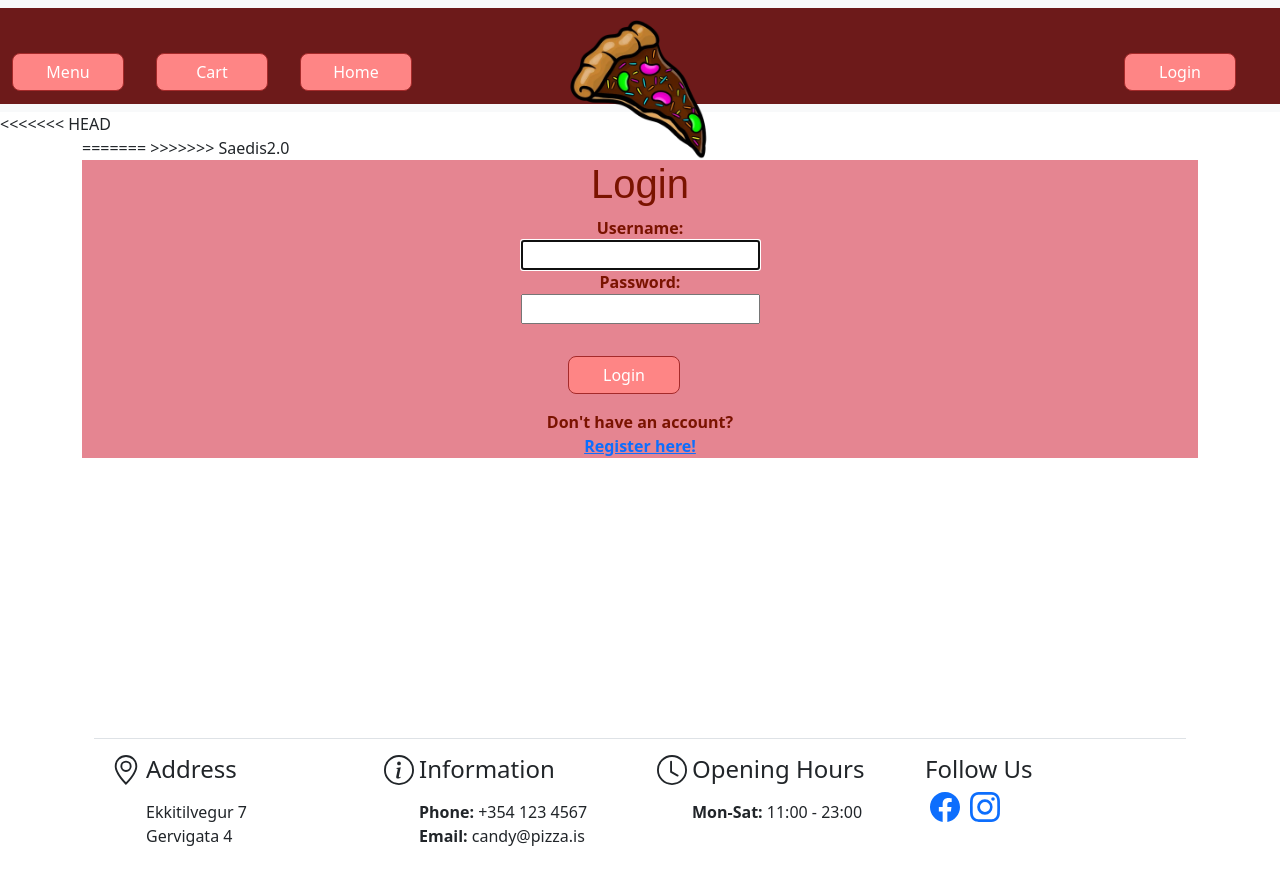
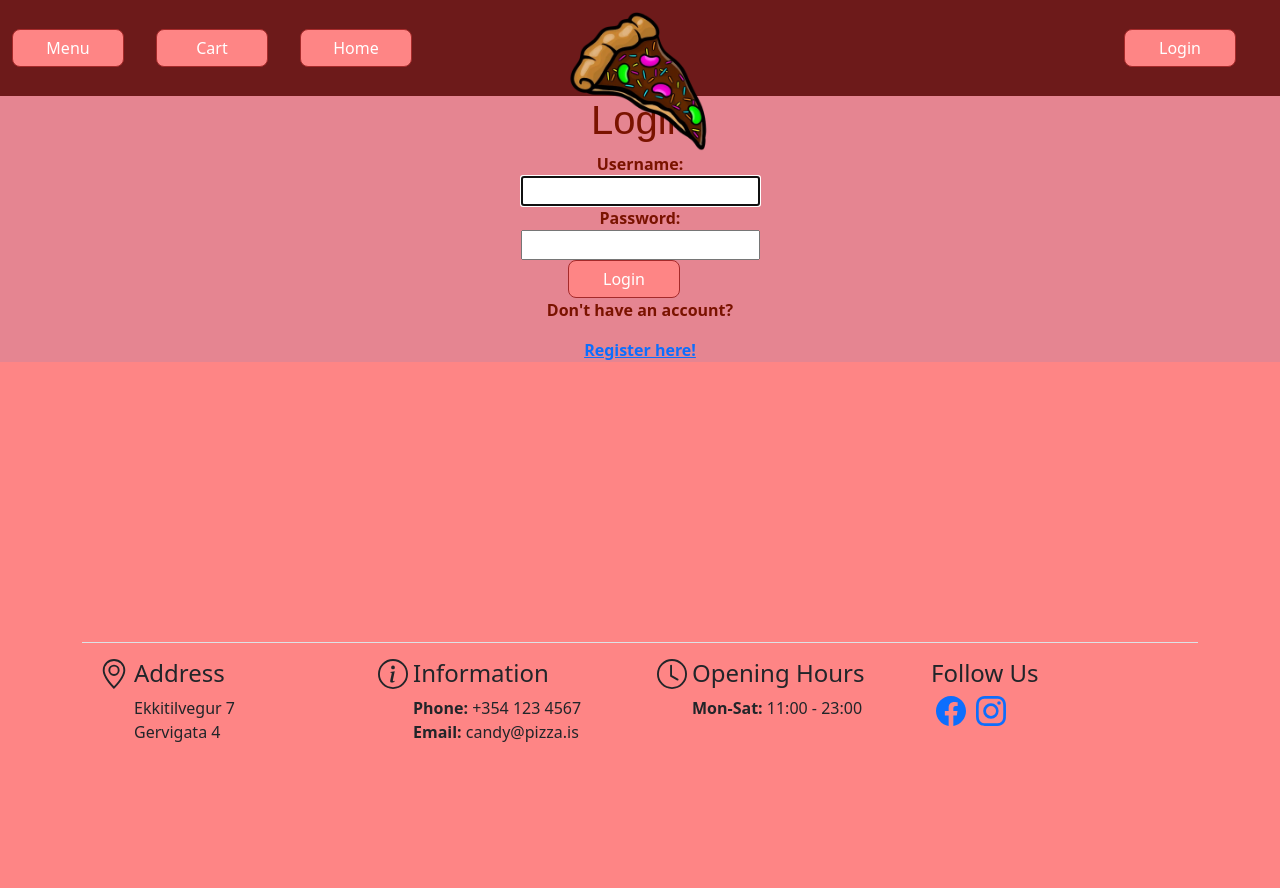
Before and after one commit to saedis-osk/Verk-2, a Django app: page /user/login in a window 1280 px wide. After the commit the page ends 742 px from the top, so only its background shows below. Run offline with Django 4.2, Linux system fonts and the light colour scheme.

Commit message:
css fixes

```diff
--- a/static/css/cart.css
+++ b/static/css/cart.css
@@ -1,4 +1,5 @@
 h1 {
+    margin-top: 2em;
     text-align:center;
     color:white;
 }
--- a/static/css/login.css
+++ b/static/css/login.css
@@ -16,14 +16,10 @@ h1 {
 .reg a{
     color: blue;
 }
-p {
-    margin: 0em;
-    margin-top: 1em;
-}
 
-.btn-primary {
+
+.login {
     border-radius: 0.5em;
-    margin-top: 2em;
     background-color: #FE8585;
     border-color:brown;
 }
--- a/static/css/navigation.css
+++ b/static/css/navigation.css
@@ -1,5 +1,5 @@
-.container-fluid{
-    background-color: #6D1A1A;
+.navbar{
+    background: #6D1A1A;
     height: 6em;
 }
 
@@ -22,6 +22,7 @@
 }
 body{
     list-style: none;
+    background-color: #FE8585;
 }
 .btn-primary:hover{
     background-color: brown;
--- a/templates/base.html
+++ b/templates/base.html
@@ -17,10 +17,6 @@
 
 
 
-<<<<<<< HEAD
-    <div class="container">
-=======
->>>>>>> Saedis2.0
         {% block content %}
         {% endblock %}
 
--- a/templates/navigation.html
+++ b/templates/navigation.html
@@ -1,7 +1,7 @@
 {% load static %}
 {% block content %}
 <link rel="stylesheet" href="{% static 'css/navigation.css' %}"/>
-<nav class="navbar navbar-expand-lg bg-body-tertiary">
+<nav class="navbar navbar-expand-lg">
   <div class="container-fluid">
     <button class="navbar-toggler" type="button" data-bs-toggle="collapse" data-bs-target="#navbarSupportedContent" aria-controls="navbarSupportedContent" aria-expanded="false" aria-label="Toggle navigation">
       <span class="navbar-toggler-icon"></span>
--- a/templates/user/login.html
+++ b/templates/user/login.html
@@ -8,7 +8,7 @@
     <h1>Login</h1>
         {% csrf_token %}
         {{ form }}
-    <input type="submit" class="btn btn-primary" value="Login"/>
+    <input type="submit" class="btn btn-primary login" value="Login"/>
         <p>Don't have an account?</p>
         <a href="">
         <a class="reg" href="{% url 'register' %}">Register here!</a>
```
